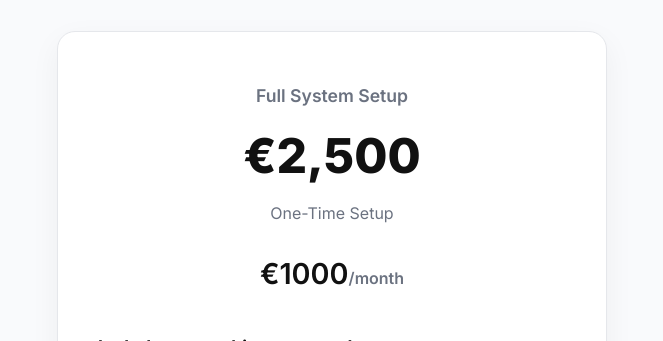
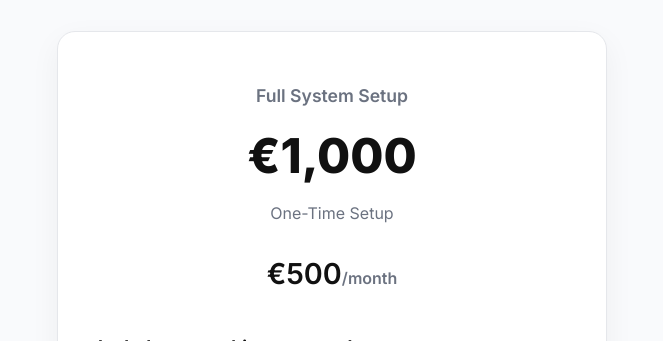
Before and after one commit to MarkoMTP/email-outreach-website, a React (Vite) app: page / in a window 1280 px wide. Shown: the part 9040-9381 px from the top of the page, without its empty margins (308-971 px from the left). Built offline with nearby package versions, Linux system fonts and the light colour scheme.

Commit message:
price 1000

```diff
--- a/src/components/Pricing.tsx
+++ b/src/components/Pricing.tsx
@@ -24,14 +24,14 @@ const Pricing = () => {
             <div className="price-label">Full System Setup</div>
             <div className="price-amount">
               <span className="currency">€</span>
-              <span className="amount">2,500</span>
+              <span className="amount">1,000</span>
             </div>
             <div className="period">One-Time Setup</div>
           </div>
 
           <div className="monthly-price">
             <span className="currency">€</span>
-            <span className="amount">1000</span>
+            <span className="amount">500</span>
             <span className="period">/month</span>
           </div>
 
```
